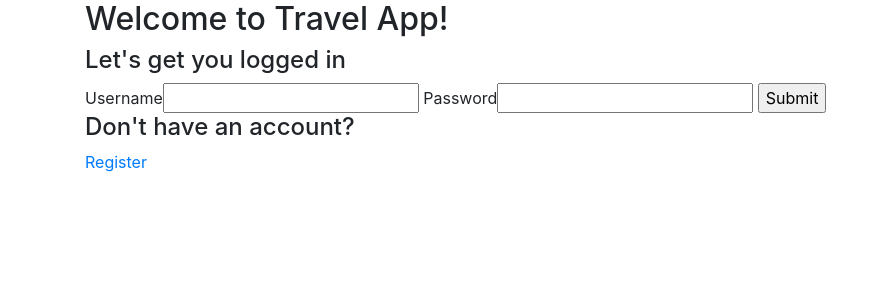
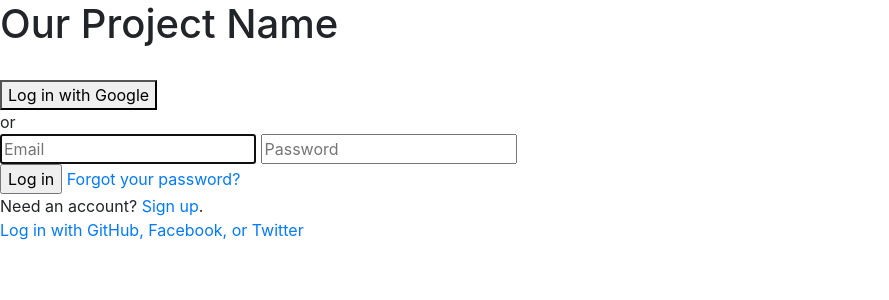
Before and after one commit to Roham-Ghotbi/finalProject, a Flask app: page / in a window 1280 px wide. Shown: the top 300 px of the page, without its empty margins (0-889 px from the left). Run offline with Flask 2, Linux system fonts and the light colour scheme; some libraries are stand-ins or nearby versions.

Commit message:
added initial login page

```diff
--- a/app/templates/login.html
+++ b/app/templates/login.html
@@ -1,26 +1,93 @@
-{% extends "base.html" %}
+<!doctype html>
+<html lang="en">
+  <head>
+    <link rel="stylesheet" href="ref/login.css">
+    <!-- Required meta tags -->
+    <meta charset="utf-8">
+    <meta name="viewport" content="width=device-width, initial-scale=1, shrink-to-fit=no">
 
-{% block title %}
-	Login
-{% endblock %}
+    <!-- Bootstrap CSS -->
+    <link rel="stylesheet" href="https://maxcdn.bootstrapcdn.com/bootstrap/4.0.0/css/bootstrap.min.css" integrity="sha384-Gn5384xqQ1aoWXA+058RXPxPg6fy4IWvTNh0E263XmFcJlSAwiGgFAW/dAiS6JXm" crossorigin="anonymous">
 
-{% block head %}
-	{{ super() }}
-{% endblock %}
+    <!-- Google Login -->
+    <script src="https://apis.google.com/js/platform.js" async defer></script>
 
-{% block content %}
-<div class="container">
-<h2>Welcome to Travel App!</h2>
-	<h4>Let's get you logged in</h4>
-	<form action="/login" method = "POST">
-		Username<input type="text" name="username">
-		Password<input type="text" name="password">
-		<input class="action-button"id="login" type="submit" value="Submit">
-	</form>
-	<div class= "section">
-		<h4>Don't have an account?</h4>
-      	<a href="{{ url_for('signup') }}">Register</a>
-    </div>
-</div>
+    <title>Website Name</title>
+  </head>
+  <body>
+    <header>
+      <h1 class="Login">Our Project Name</h1>
+      <a class="Login" id="logo" href="#">
+        <img src="">
+      </a>
+    </header>
 
-{% endblock %}
+    <section class="content-id--content" role="main">
+      <section data-module="id/login">
+        <section id="login-form" class="">
+          <section class="aui-page-panel-inner">
+
+            <div class="google-login" data-i18n-or="or">
+              <form class="connect-button" name="login" data-module="registration/connect-account-button" method="POST" action="/socialauth/login/google-oauth2/">
+                <!-- Google Login NEEDS TO BE FIXED-->
+                <div class="g-signin2" data-onsuccess="onSignIn">
+                  <button type="submit" class="aui-button google-button login-with-google" resolved="">
+                    <span class="connect-button--label">Log in with Google</span>
+                  </button>
+                </div>
+              </form>
+            </div>
+
+            <div class="or">
+              or
+            </div>
+
+            <form action="" class="aui aid-form errors-below-inputs" data-errors="" id="aid-login-form" method="post">
+
+              <div id="js-global-login-error-container" class="aui-message aui-message-error hidden">
+              </div>
+
+              <section class="text-inputs">
+                <input autofocus="" class="override-aui_text" id="js-email-field" name="username" maxlength="255" placeholder="Email" type="text" value="">
+                <input class="override-aui_text" id="js-password-field" name="password" placeholder="Password" type="password">
+              </section>
+
+              <div class="button-container submit-container">
+                <input type="submit" class="large-blue-button selenium-login-submit aui-button-primary" value="Log in">
+                <a class="reset-password" href="/account/password/reset/">
+                  Forgot your password?
+                </a>
+              </div>
+
+
+                <div class="button-container">
+
+                    <div class="signup-link">
+
+                        Need an account?
+                        <a href="/account/signup/" id="signup">Sign up</a>.
+
+                    </div>
+
+                </div>
+
+            </form>
+          </section>
+
+      <div class="aui-page-panel-inner additional-auths">
+            <a class="js-change-page-state" data-to-state="SOCIAL_AUTH" href="#social-auth">
+                Log in with GitHub, Facebook, or Twitter
+            </a>
+      </div>
+
+        </section>
+      </section>
+    </section>
+
+    <!-- Optional JavaScript -->
+    <!-- jQuery first, then Popper.js, then Bootstrap JS -->
+    <script src="https://code.jquery.com/jquery-3.2.1.slim.min.js" integrity="sha384-KJ3o2DKtIkvYIK3UENzmM7KCkRr/rE9/Qpg6aAZGJwFDMVNA/GpGFF93hXpG5KkN" crossorigin="anonymous"></script>
+    <script src="https://cdnjs.cloudflare.com/ajax/libs/popper.js/1.12.9/umd/popper.min.js" integrity="sha384-ApNbgh9B+Y1QKtv3Rn7W3mgPxhU9K/ScQsAP7hUibX39j7fakFPskvXusvfa0b4Q" crossorigin="anonymous"></script>
+    <script src="https://maxcdn.bootstrapcdn.com/bootstrap/4.0.0/js/bootstrap.min.js" integrity="sha384-JZR6Spejh4U02d8jOt6vLEHfe/JQGiRRSQQxSfFWpi1MquVdAyjUar5+76PVCmYl" crossorigin="anonymous"></script>
+  </body>
+</html>
```
Also changed, not shown: app/templates/loginOLD.html (added, +26 -0 lines), css/login.css (added, +40 -0 lines), refs/background1.jpg (added), refs/background2.jpg (added), refs/background3.png (added).
